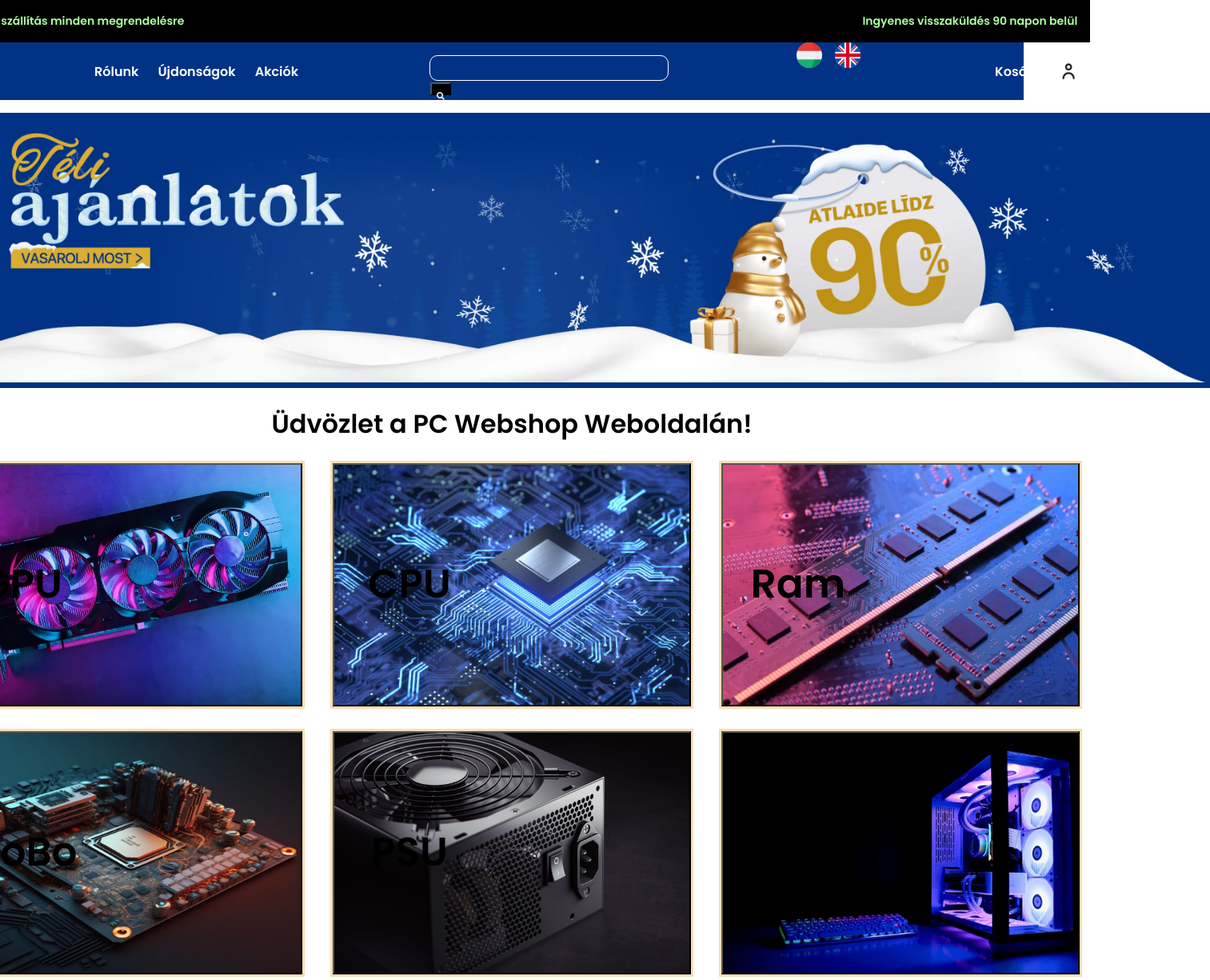
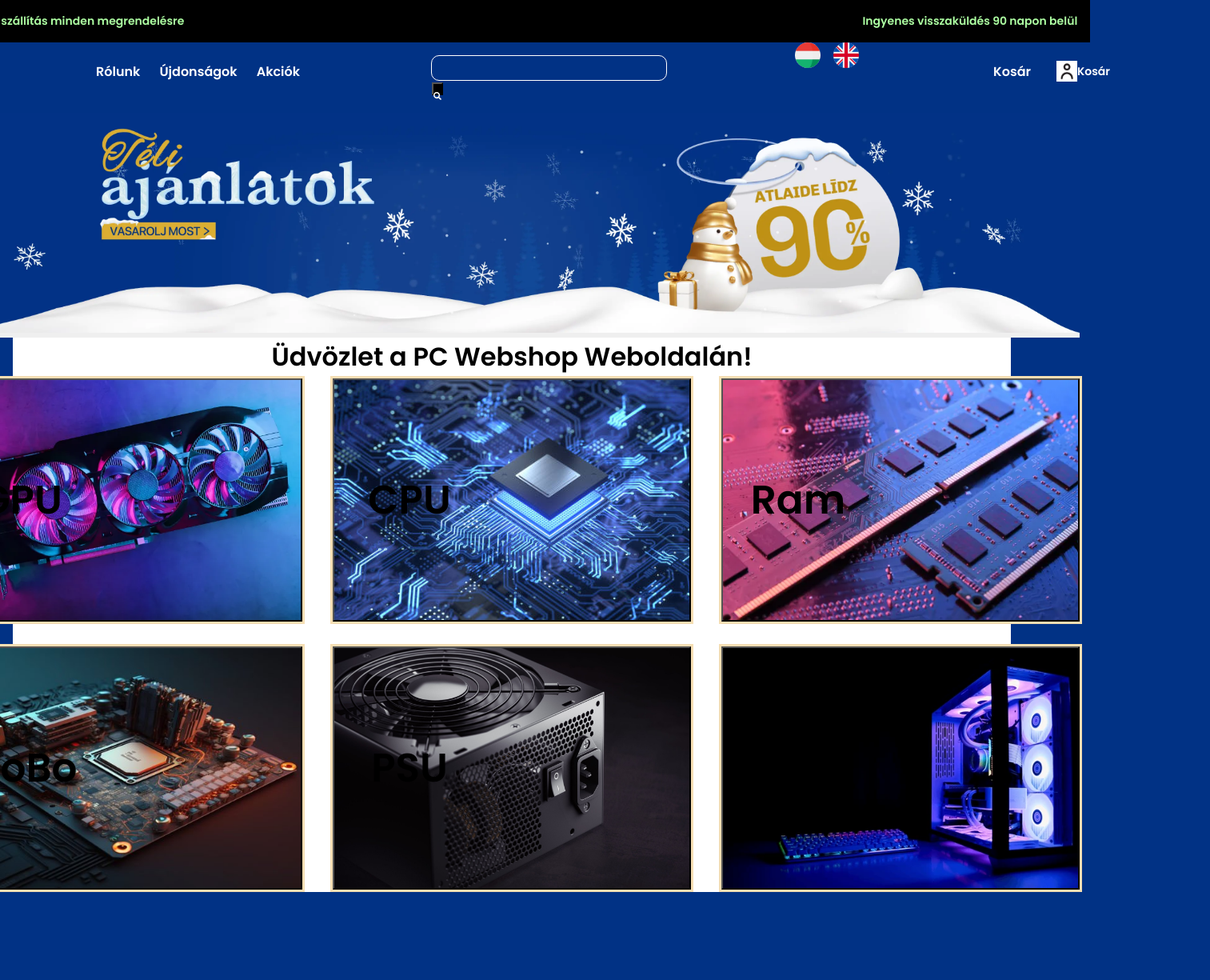
Before and after one commit to SzigetvariMark/pcweb, a React (Vite) app in the folder webshop/: page / in a window 1280 px wide. Shown: the top 1225 px of the page at 80% size, 1513 px wide, since content can reach past the window. After the commit the page ends 1131 px from the top, so only its background shows below. Built offline with nearby package versions, Linux system fonts and the light colour scheme.

Commit message:
finished home page image

```diff
--- a/webshop/src/pages/Home.jsx
+++ b/webshop/src/pages/Home.jsx
@@ -5,7 +5,6 @@ export default function Home() {
   return (
     <>
       <Actions />
-      <h1>Üdvözlet a PC Webshop Weboldalán!</h1>
       <Products />
     </>
   );
--- a/webshop/src/pages/components/actions/Actions.css
+++ b/webshop/src/pages/components/actions/Actions.css
@@ -1,15 +1,13 @@
 .nav--image--container {
     display: flex;
     justify-content: center;
-    background-color: #013285;
 }
 
 .nav--image--button {
     border: none;
     cursor: pointer;
-    background-color: #013285;
 }
 
 .nav--image {
-    height: 21rem;
+    height: 17.2rem;
 }
--- a/webshop/src/pages/components/actions/Actions.jsx
+++ b/webshop/src/pages/components/actions/Actions.jsx
@@ -4,7 +4,7 @@ import "./Actions.css";
 function Actions() {
   return (
     <div className="nav--image--container">
-      <button className="nav--image--button">
+      <button type="button" className="nav--image--button">
         <img src="/img/akcio.jpg" alt="kep" className="nav--image" />
       </button>
     </div>
--- a/webshop/src/pages/components/products/Products.css
+++ b/webshop/src/pages/components/products/Products.css
@@ -1,3 +1,7 @@
+.producst--main {
+    background-color: white;
+}
+
 .section-products {
     display: flex;
     gap: 2rem;
--- a/webshop/src/pages/components/products/Products.jsx
+++ b/webshop/src/pages/components/products/Products.jsx
@@ -3,7 +3,8 @@ import "./Products.css";
 
 function Products() {
   return (
-    <>
+    <main className="producst--main">
+      <h1>Üdvözlet a PC Webshop Weboldalán!</h1>
       <section className="section-products">
         <div className="product">
           <button className="product-gpu">
@@ -55,7 +56,7 @@ function Products() {
           </button>
         </div>
       </section>
-    </>
+    </main>
   );
 }
 
--- a/webshop/src/styles.css
+++ b/webshop/src/styles.css
@@ -2,15 +2,17 @@
 
 * {
     box-sizing: border-box;
+    margin: 0;
+    padding: 0;
     font-family: 'Poppins', sans-serif;
     scroll-behavior: smooth;
 }
 
 body {
-    margin: 0;
     overflow: hidden;
-    background-color: white;
+    background-color: #013285;
     color: black;
+    overflow: auto;
 }
 
 .container {
```
